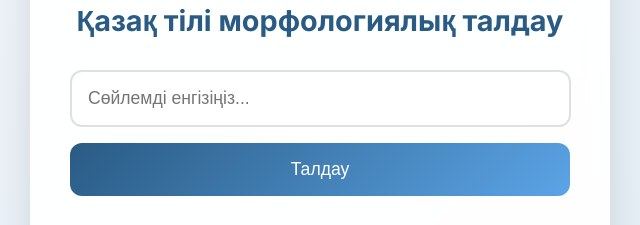
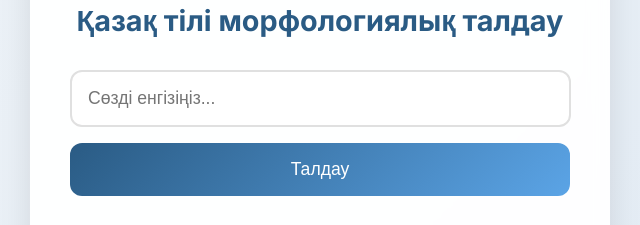
Before and after one commit to batryzhan/morphologicalparsing, a plain HTML site: page index.html in a window 1280 px wide. Shown: the part 292-517 px from the top of the page, 320-960 px from the left. Drawn offline with Linux system fonts and the light colour scheme.

Commit message:
Update index.html

```diff
--- a/index.html
+++ b/index.html
@@ -109,7 +109,7 @@
 <body>
 <div class="container">
     <h2>Қазақ тілі морфологиялық талдау</h2>
-    <input type="text" id="sentenceInput" placeholder="Сөйлемді енгізіңіз...">
+    <input type="text" id="sentenceInput" placeholder="Сөзді енгізіңіз...">
     <button onclick="analyzeSentence()">Талдау</button>
     <div id="output" class="result"></div>
 </div>
```
